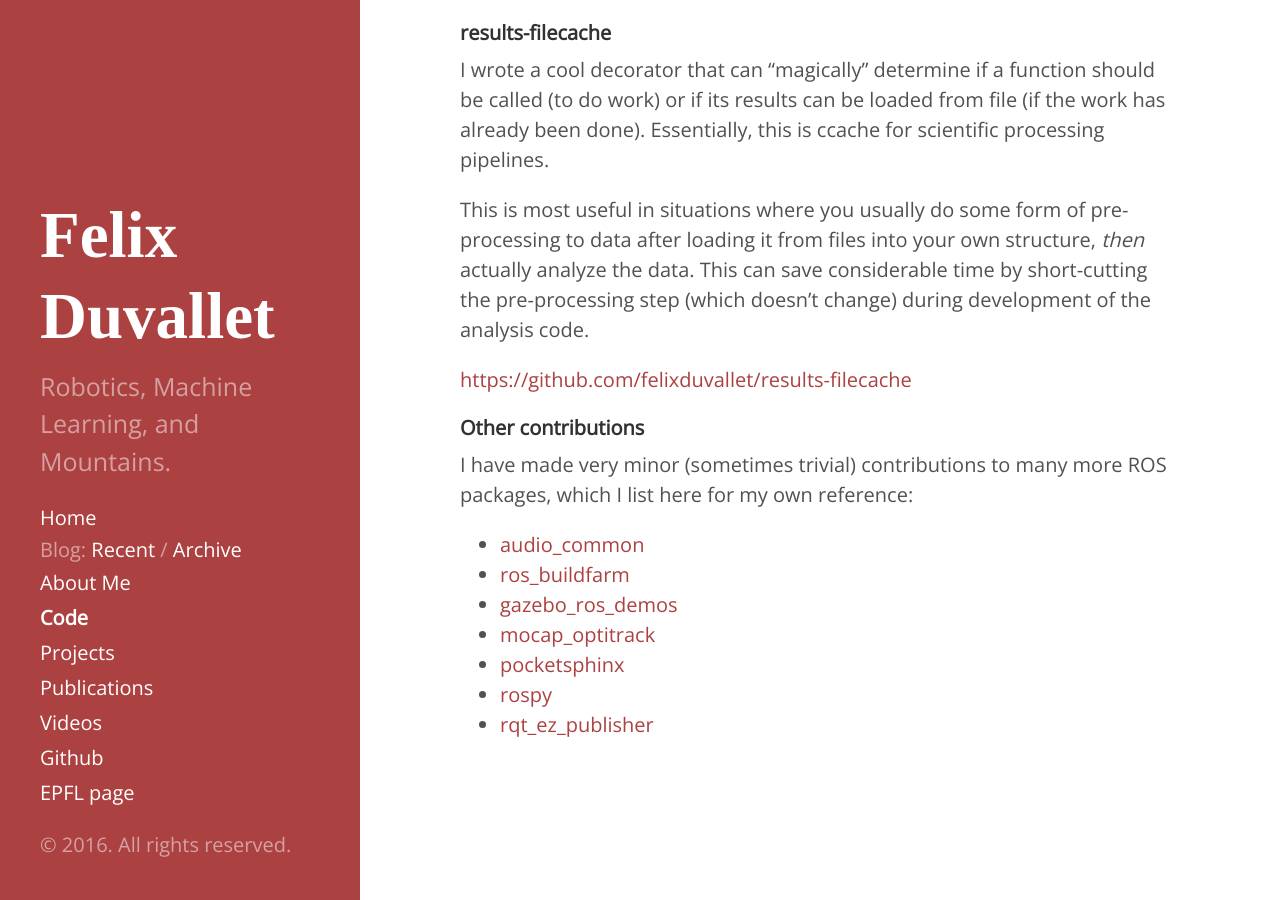
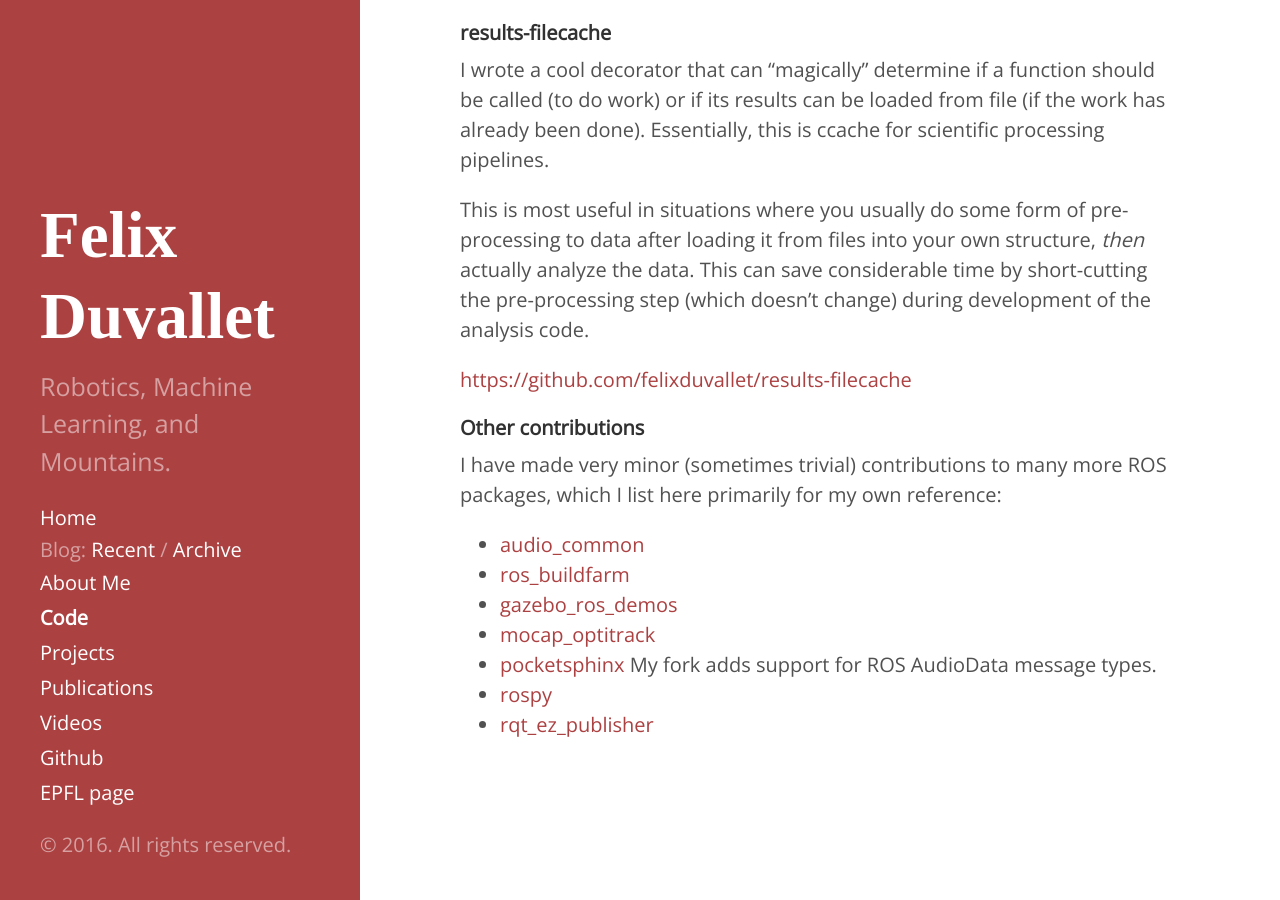
Before and after one commit to felixduvallet/felixduvallet.github.io, a Jekyll site: the page built from code.md, in a window 1280 px wide and 900 px high, scrolled down 1181 px. Built offline with Jekyll 4.4.1, drawn with Linux system fonts in a browser that asks for light colours; some web fonts are replaced.

Commit message:
minor tweaks to coding.

```diff
--- a/code.md
+++ b/code.md
@@ -50,12 +50,12 @@ This can save considerable time by short-cutting the pre-processing step (which
 
 ##### Other contributions
 
-I have made very minor (sometimes trivial) contributions to many more ROS packages, which I list here for my own reference:
+I have made very minor (sometimes trivial) contributions to many more ROS packages, which I list here primarily for my own reference:
 
   * [audio_common](https://github.com/ros-drivers/audio_common)
   * [ros_buildfarm](https://github.com/ros-infrastructure/ros_buildfarm)
   * [gazebo_ros_demos](https://github.com/ros-simulation/gazebo_ros_demosros)
   * [mocap_optitrack](https://github.com/ros-drivers/mocap_optitrack)
-  * [pocketsphinx](https://github.com/felixduvallet/pocketsphinx)
+  * [pocketsphinx](https://github.com/felixduvallet/pocketsphinx) My fork adds support for ROS AudioData message types.
   * [rospy](https://github.com/ros/ros_comm/)
   * [rqt_ez_publisher](https://github.com/OTL/rqt_ez_publisher)
```
